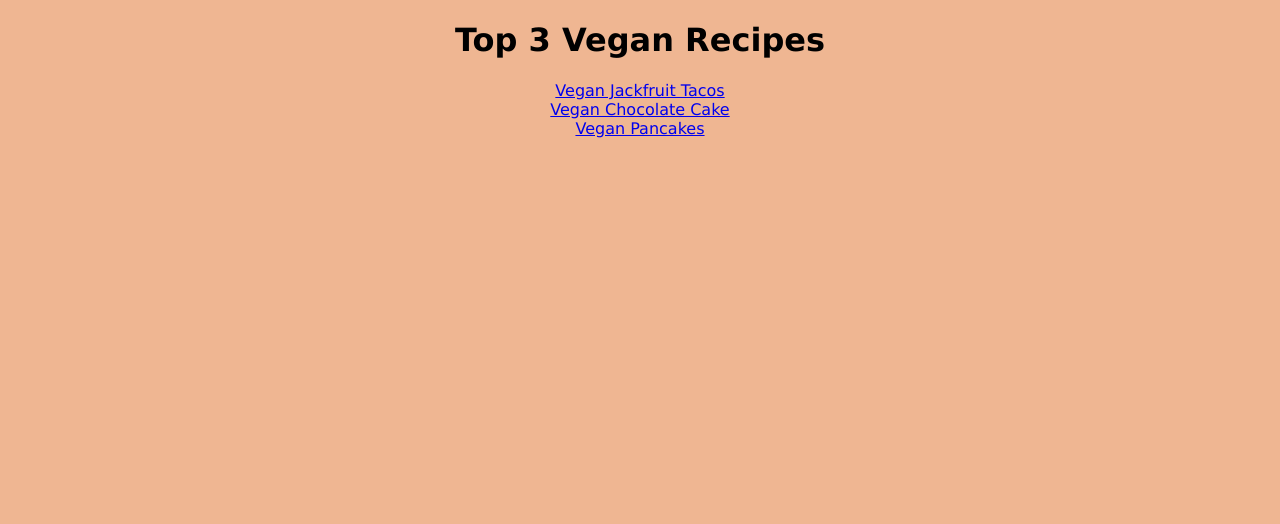
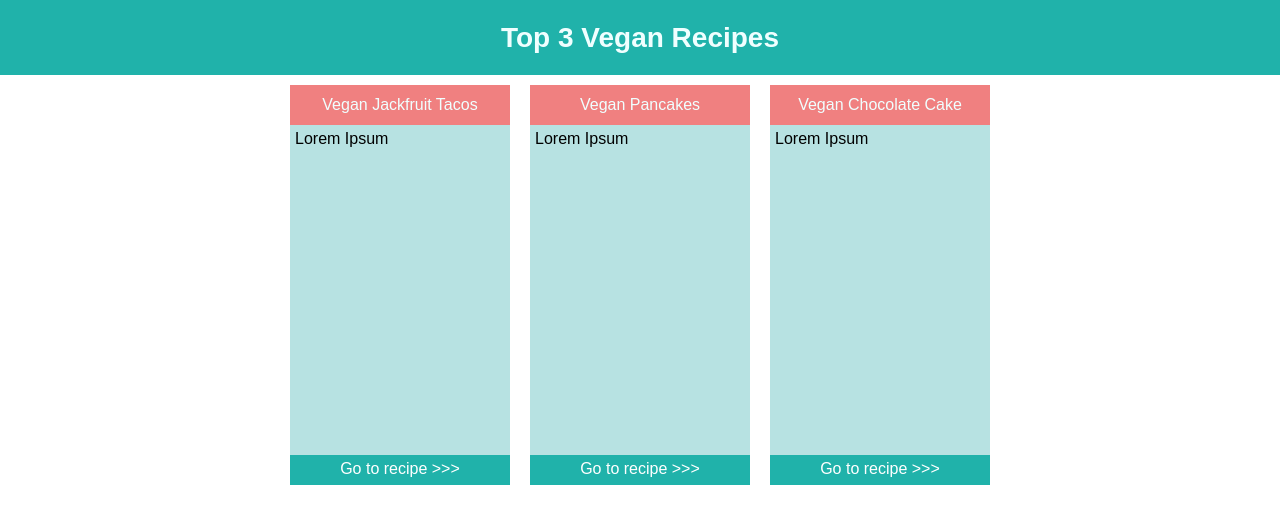
Before and after one commit to alexanderburkhard/odin-recipes, a plain HTML site: page index.html in a window 1280 px wide. Drawn offline with Linux system fonts and the light colour scheme.

Commit message:
Apply new layout to the main page, including flex boxes

```diff
--- a/index.html
+++ b/index.html
@@ -8,11 +8,42 @@
     <link rel="stylesheet" href="./styles.css">
 </head>
 <body>
-    <h1>Top 3 Vegan Recipes</h1>
-    <div class="center-menu">
-        <div><a href="./recipes/vegan_jackfruit.html">Vegan Jackfruit Tacos</a></div>
-        <div><a href="./recipes/vegan_cake.html">Vegan Chocolate Cake</a></div>
-        <div><a href="./recipes/vegan_pancakes.html">Vegan Pancakes</a></div>
+    <div class="header-container">
+        <div class="header">
+            <div class="header-item">Top 3 Vegan Recipes
+            </div>
+        </div>
+    </div>
+    <div class="recipe-container">
+        <div class="recipes">
+            <div class="recipe-item">
+                <div class="recipe-item-top">
+                    <div class="recipe-item-head"> Vegan Jackfruit Tacos</div>
+                    <div class="recipe-item-content">Lorem Ipsum</div>
+                </div>
+                <div class="recipe-item-end">
+                    <div class="recipe-item-link">Go to recipe >>></div>
+                </div>
+            </div>
+            <div class="recipe-item">
+                <div class="recipe-item-top">
+                    <div class="recipe-item-head"> Vegan Pancakes</div>
+                    <div class="recipe-item-content">Lorem Ipsum</div>
+                </div>
+                <div class="recipe-item-end">
+                    <div class="recipe-item-link">Go to recipe >>></div>
+                </div>
+            </div>
+            <div class="recipe-item">
+                <div class="recipe-item-top">
+                    <div class="recipe-item-head"> Vegan Chocolate Cake</div>
+                    <div class="recipe-item-content">Lorem Ipsum</div>
+                </div>
+                <div class="recipe-item-end">
+                    <div class="recipe-item-link">Go to recipe >>></div>
+                </div>
+            </div>
+        </div>
     </div>
 </body>
 </html>
--- a/styles.css
+++ b/styles.css
@@ -1,21 +1,77 @@
 /* styles.css */
 
-body {
-    background-color: rgb(239, 182, 146);
-    font-family:Verdana, Geneva, Tahoma, sans-serif;
-    text-align: center;
+* {
+    margin: 0;
+    padding: 0;
+    box-sizing: border-box;
+    font-family:Arial, Helvetica, sans-serif;
+  }
+
+.header-container{
+    color:azure;
+    display: flex;
+    justify-content: center;
+    background-color: lightseagreen;
 }
 
-img {
-    height: 300px;
-    width: auto;
+.header{
+    height: 75px;
+    display:flex;
+    align-items: center;
 }
 
-.center-menu{
-    text-align: center;
-    font-weight: 100;
+.header-item{
+    font-size: 28px;
+    font-weight: 700;
+}
+
+.recipe-container{
+    display: flex;
+    justify-content: center;
 }
 
 .recipes{
-    text-align: left;
+    display:flex;
+    width: 700px;
+    justify-content: space-between;
+    margin-top: 10px;
 }
+
+.recipe-item{
+    height: 400px;
+    width:220px;
+    display:flex;
+    flex-direction:column;
+    justify-content: space-between;
+}
+
+.recipe-item-head{
+    color: azure;
+    height: 40px;
+    width: 100%;
+    display: flex;
+    justify-content: center;
+    align-items: center;
+    background-color:lightcoral;
+    padding: 5px;
+}
+
+.recipe-item-content{
+    padding: 5px;
+    height: 330px;
+    background-color:rgb(183, 226, 226);
+    display: flex;
+}
+
+.recipe-item-link{
+    background-color: lightseagreen;
+    height: 30px;
+    color: white;
+    padding: 5px;
+    display: flex;
+    justify-content: center;
+}
+
+.recipe-item-top{
+
+}
```
